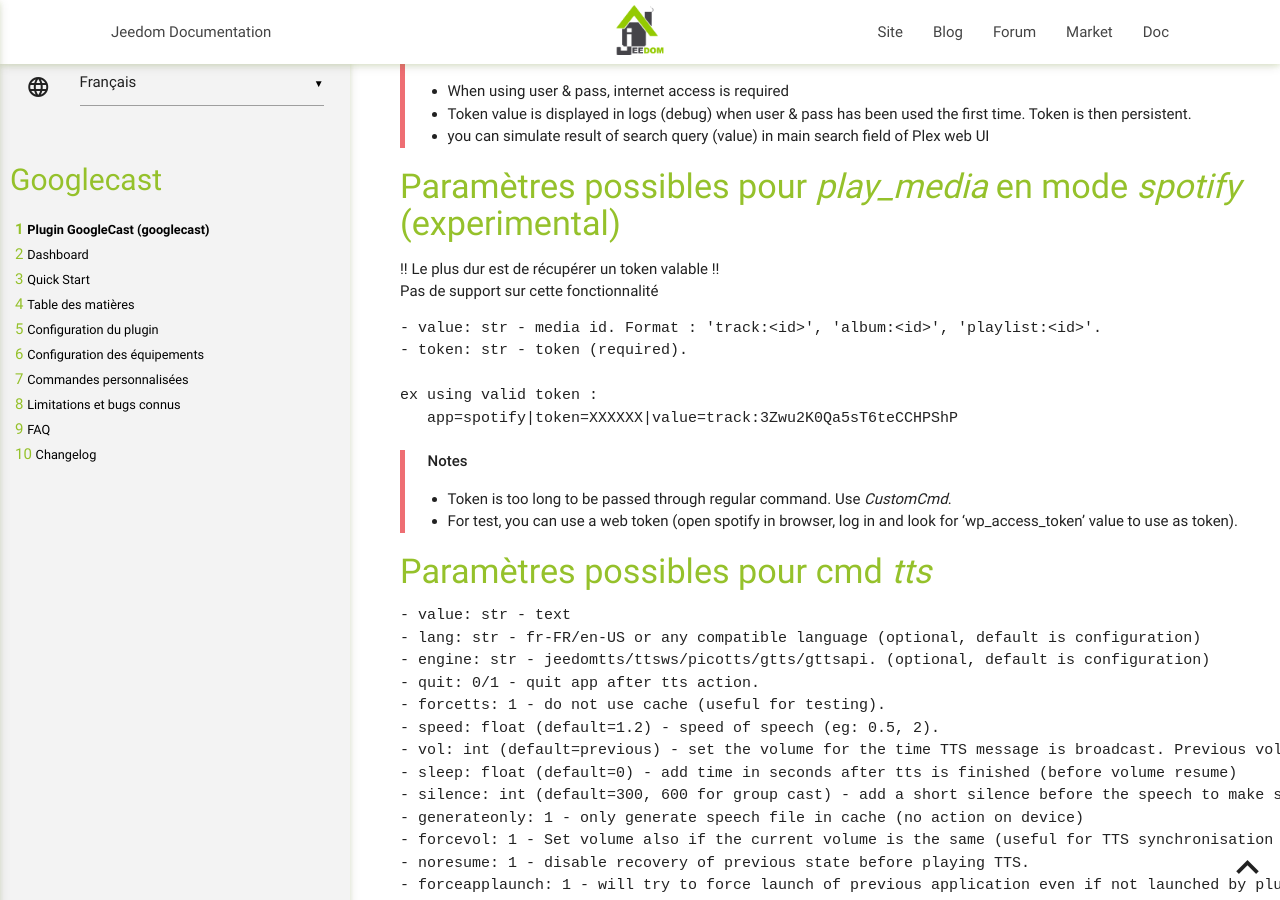
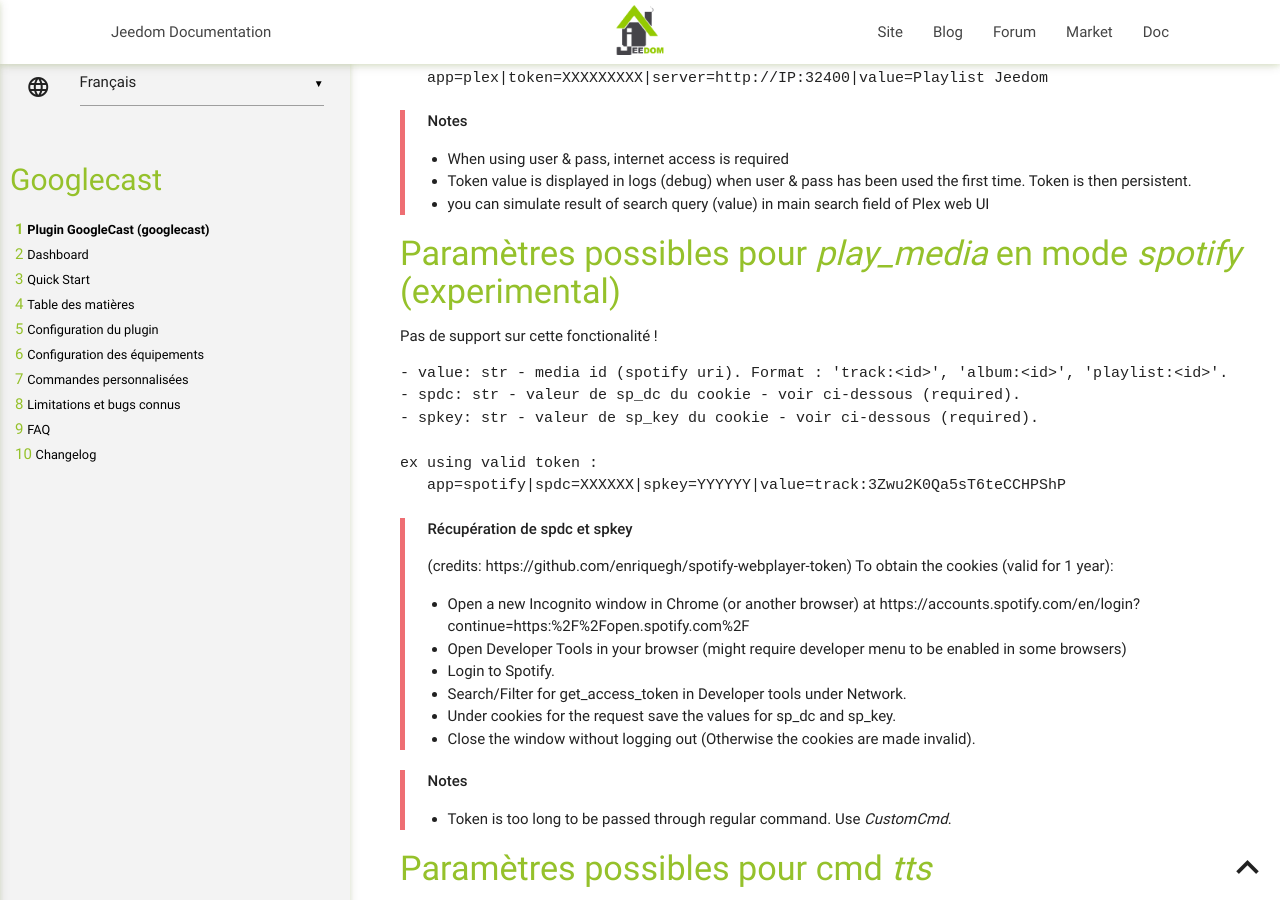
Before and after one commit to guirem/plugin-googlecast, a Jekyll site: the page built from docs/fr_FR/index.md, in a window 1280 px wide and 900 px high, scrolled down 11551 px. Built offline with Jekyll 4.4.1, drawn with Linux system fonts in a browser that asks for light colours; our own code applies the rules of GitHub Pages for plain Markdown files; some of the changed text lies outside the part shown.

````diff
--- a/core/webradios/radiolist.json
+++ b/core/webradios/radiolist.json
@@ -350,7 +350,7 @@
       "image":"logo://radio_nologo.png"
    },
    "virgin_radio":{
-      "location":"http://vr-live-mp3-128.scdn.arkena.com/virginradio.mp3",
+      "location":"http://ais-live.cloud-services.paris:8000/virgin.mp3",
       "title":"Virgin Radio",
       "image":"logo://radio_nologo.png"
    },
--- a/docs/fr_FR/index.md
+++ b/docs/fr_FR/index.md
@@ -131,6 +131,8 @@ Les paramètres de configuration n'ont généralement pas besoin d'être modifi
   - Key Google Cloud Text-to-Speech (uniquement si le moteur 'Google Cloud Text-to-Speech' est selectionné) : Clé API nécessaire à l'utilisation de ce moteur.
   - Voix par défaut pour Google Cloud Text-to-Speech (uniquement si le moteur 'Google Cloud Text-to-Speech' est selectionné) : voix par défaut qui sera utilisé par ce moteur TTS.
   - Vitesse de parole : rapidité de prononciation du texte
+  - Delai avant restauration du volume initial : temps additionnel ajouté après le tts et avant de remettre le volume au niveau initial (en ms - defaut: 1300)
+  - Durée de Silence ajouté avant la notification : durée d'un silence ajouté avant le tts (en ms - defaut: 300)
   - Ne pas utiliser le cache : désactive l'utilisation du cache Jeedom (déconseillé)
   - Nettoyer cache : nettoie le répertoire temporaire de géneration des fichiers son
   - Suppression automatique du cache de plus de X jours : supprime les fichiers son TTS non utilisés depuis X jours (tâche lancée tous les jours). 0 supprime tout le cache.
@@ -365,7 +367,7 @@ ex long : app=media|cmd=play_media|value='http://contentlink','video/mp4',title:
 - value: str - seperated by ',' (see notes)
     * url: str - website url. Must start with http, https...
     * force: bool - force mode. To be used if default is not working. (optional, default False).
-    * reload: int - reload time in seconds. 0 = no reload. (optional, default 0)
+    * reload: int - reload time in seconds. 0 = no reload. (optional, default 0). Works only if force is set to false.
 
 ex 1 : app=web|cmd=load_url|value='http://pictoplasma.sound-creatures.com',True,10
 ex 2 : app=web|cmd=load_url|value='http://mywebsite/index.php?apikey%3Dmyapikey'
@@ -407,21 +409,32 @@ ex using token with implicit play_media command call :
 
 #### Paramètres possibles pour _play_media_ en mode _spotify_ (experimental)
 
-!! Le plus dur est de récupérer un token valable !!
-Pas de support sur cette fonctionnalité
+Pas de support sur cette fonctionalité !
 
 ```
-- value: str - media id. Format : 'track:<id>', 'album:<id>', 'playlist:<id>'.
-- token: str - token (required).
+- value: str - media id (spotify uri). Format : 'track:<id>', 'album:<id>', 'playlist:<id>'.
+- spdc: str - valeur de sp_dc du cookie - voir ci-dessous (required).
+- spkey: str - valeur de sp_key du cookie - voir ci-dessous (required).
 
 ex using valid token :
-   app=spotify|token=XXXXXX|value=track:3Zwu2K0Qa5sT6teCCHPShP
+   app=spotify|spdc=XXXXXX|spkey=YYYYYY|value=track:3Zwu2K0Qa5sT6teCCHPShP
 ```
+
+> **Récupération de spdc et spkey**
+>
+> (credits: https://github.com/enriquegh/spotify-webplayer-token)
+> To obtain the cookies (valid for 1 year):
+>
+> - Open a new Incognito window in Chrome (or another browser) at https://accounts.spotify.com/en/login?continue=https:%2F%2Fopen.spotify.com%2F
+> - Open Developer Tools in your browser (might require developer menu to be enabled in some browsers)
+> - Login to Spotify.
+> - Search/Filter for get_access_token in Developer tools under Network.
+> - Under cookies for the request save the values for sp_dc and sp_key.
+> - Close the window without logging out (Otherwise the cookies are made invalid).
 
 > **Notes**
 >
 > - Token is too long to be passed through regular command. Use _CustomCmd_.
-> - For test, you can use a web token (open spotify in browser, log in and look for 'wp_access_token' value to use as token).
 
 #### Paramètres possibles pour cmd _tts_
 
@@ -855,6 +868,7 @@ Puis relancer l'installation des dépendances.
 
 Le type d'équipements utilisés (wifi, serveur Jeedom) ou la longueur du message peut avoir un impact sur le rendu TTS.
 
+- Augmenter les valeurs des paramètres de configuration 'Delai avant restauration du volume initial' et/ou 'Durée de Silence ajouté avant la notification'
 - Ajouter le paramêtre 'sleep' pour ajouter un délai supplémentaire à la fin du message (ex: |sleep=0.8 pour 0.8 seconde).
 - Tester avec le paramètre 'buffered=1' pour voir si cela règle le problème.
 - Utiliser le paramêtre 'forcetts' durant les tests pour être certain que le cache n'est pas utilisé.
--- a/plugin_info/info.json
+++ b/plugin_info/info.json
@@ -7,7 +7,7 @@
 	"hasOwnDeamon" : true,
 	"hasDependency" : true,
 	"maxDependancyInstallTime" : 20,
-	"version" : "2.15",
+	"version" : "2.16",
 	"require" : "3.0",
     "category" : "multimedia",
     "changelog" : "https://github.com/guirem/plugin-googlecast/blob/develop/docs/fr_FR/changelog.md",
````
Also changed, not shown: docs/en_US/changelog.md (+7 -3 lines), docs/fr_FR/changelog.md (+10 -3 lines), 1 other file.
